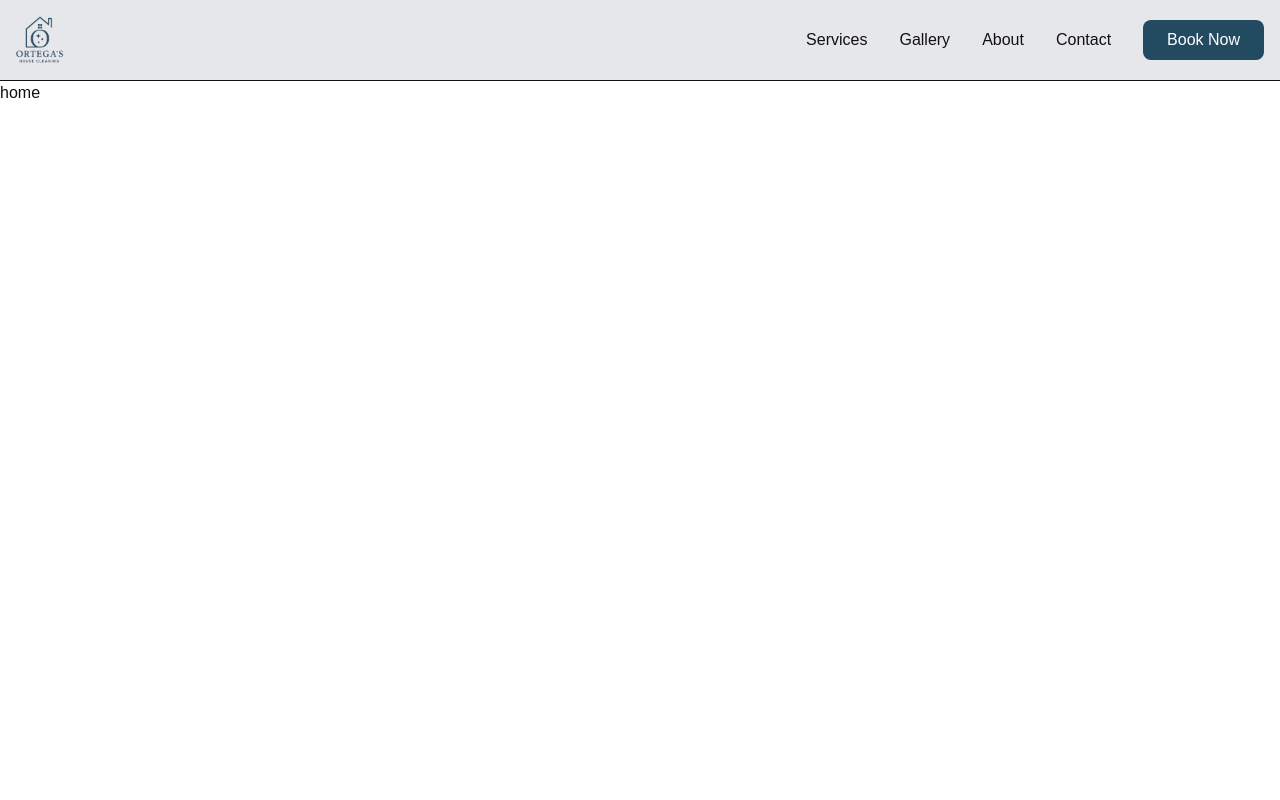
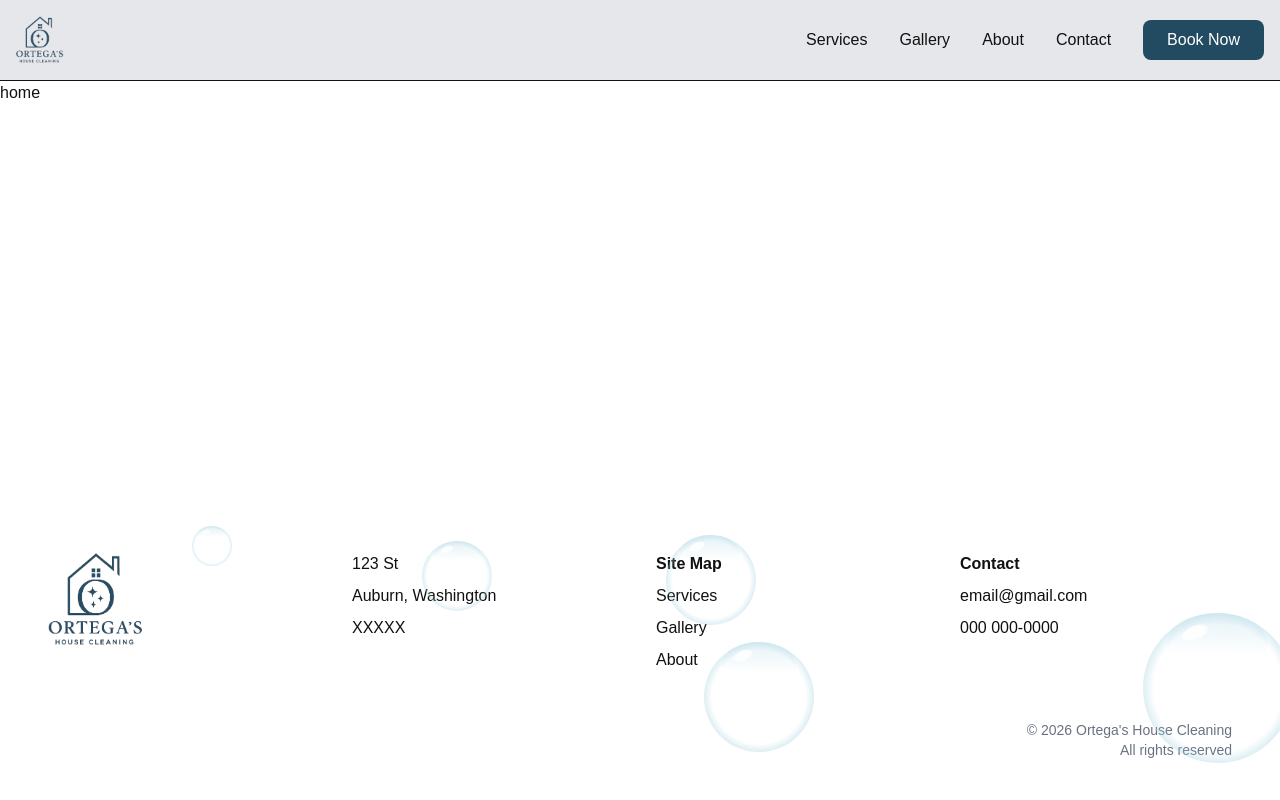
Before and after one commit to webimpactuw/ortegas-cleaning, a Next.js app: page / in a window 1280 px wide. Built offline with nearby package versions, Linux system fonts and the light colour scheme.

Commit message:
feat: add Footer to global layout and pin it to bottom of page

```diff
--- a/app/layout.js
+++ b/app/layout.js
@@ -1,5 +1,6 @@
 import { Geist, Geist_Mono } from "next/font/google";
 import "./globals.css";
+import Footer from "../components/Footer";
 
 const geistSans = Geist({
   variable: "--font-geist-sans",
@@ -19,10 +20,9 @@ export const metadata = {
 export default function RootLayout({ children }) {
   return (
     <html lang="en">
-      <body
-        className={`${geistSans.variable} ${geistMono.variable} antialiased`}
-      >
-        {children}
+      <body className={"antialiased flex flex-col min-h-screen"}>
+        <div className="flex-grow">{children}</div>
+        <Footer />
       </body>
     </html>
   );
```
